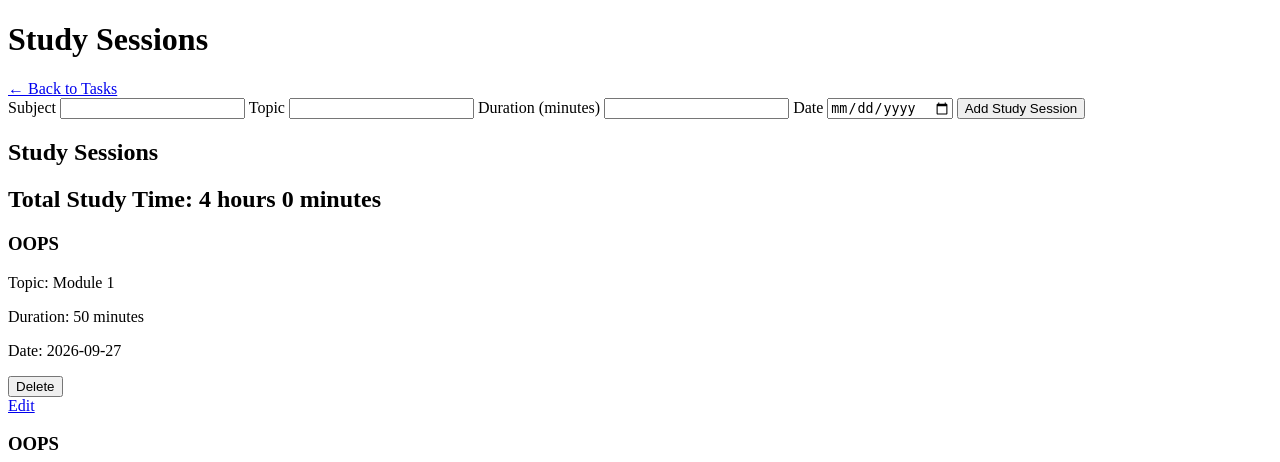
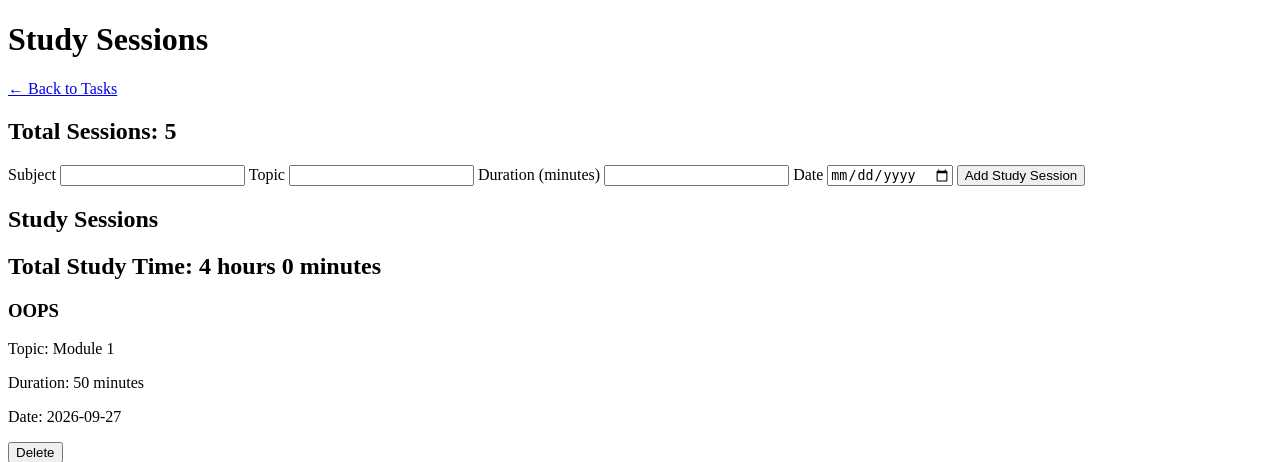
Before and after one commit to Bahula21/Student-Productivity-Tracker, a Flask app: page /study-sessions in a window 1280 px wide. Shown: the top 462 px of the page. Run offline with Flask 3, Linux system fonts and the light colour scheme; data comes from the database, SQL or seed files in the repository.

Commit message:
Add study session count

```diff
--- a/app.py
+++ b/app.py
@@ -197,6 +197,8 @@ def study_sessions():
 
     sessions = cursor.fetchall()
 
+    total_sessions = len(sessions)
+
     total_duration = 0
 
     for session in sessions:
@@ -211,7 +213,8 @@ def study_sessions():
         "study_sessions.html",
         sessions=sessions,
         total_hours=total_hours,
-        remaining_minutes=remaining_minutes)
+        remaining_minutes=remaining_minutes,
+        total_sessions=total_sessions)
 
 @app.route("/delete-session/<int:session_id>", methods=["POST"])
 def delete_session(session_id):
--- a/templates/study_sessions.html
+++ b/templates/study_sessions.html
@@ -9,6 +9,8 @@
     <h1>Study Sessions</h1>
 
     <a href="/">← Back to Tasks</a>
+
+    <h2>Total Sessions: {{ total_sessions }}</h2>
 
     <form method="POST">
 
```
